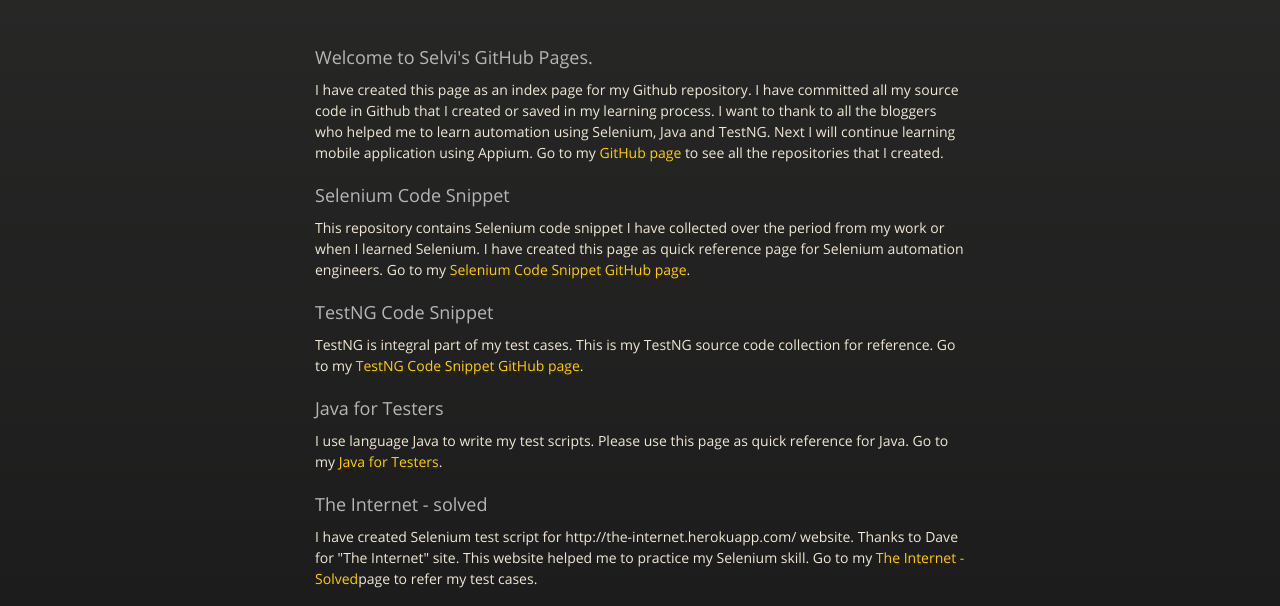
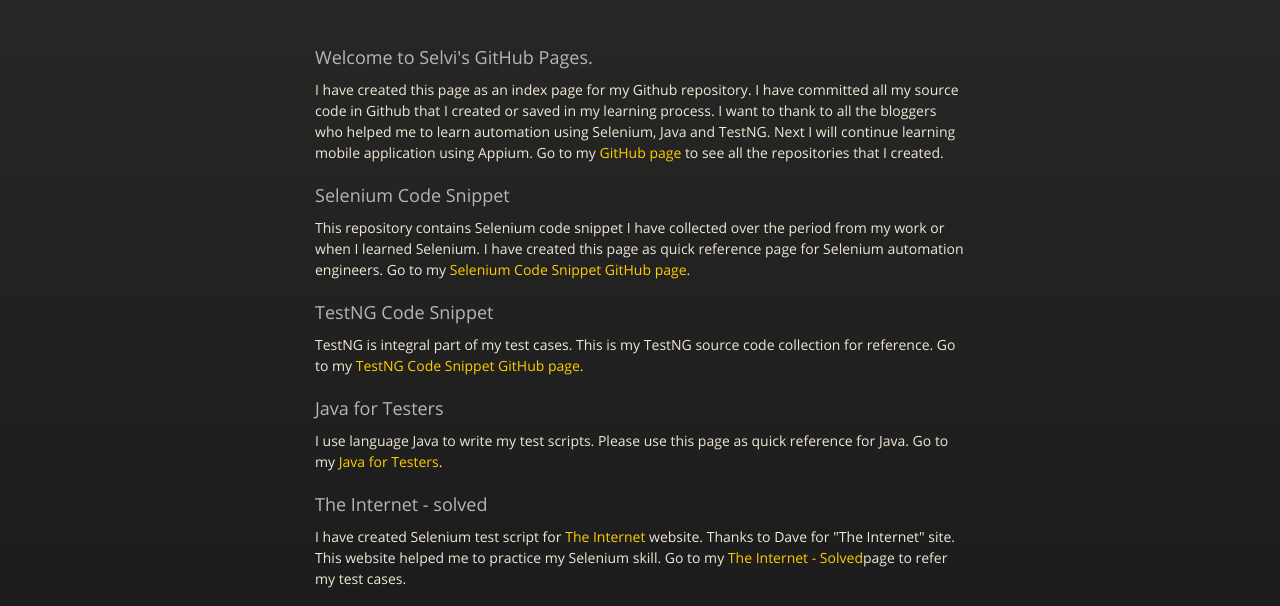
Before and after one commit to SelviAr/selviar.github.io, a plain HTML site: page index.html in a window 1280 px wide. Shown: the part 189-795 px from the top of the page. Drawn offline with nearby package versions, Linux system fonts and the light colour scheme.

Commit message:
Update index.html

```diff
--- a/index.html
+++ b/index.html
@@ -57,7 +57,7 @@
 
 <h3>
 <a id="The-Internet-solved" class="anchor" href="#support-or-contact" aria-hidden="true"><span aria-hidden="true" class="octicon octicon-link"></span></a>The Internet - solved</h3>
-<p>I have created Selenium test script for http://the-internet.herokuapp.com/ website. Thanks to Dave for "The Internet" site. This website helped me to practice my Selenium skill. Go to my <a href="https://github.com/SelviAr/theInternet-solved">The Internet - Solved</a>page to refer my test cases.</p>
+<p>I have created Selenium test script for <a href="http://the-internet.herokuapp.com/">The Internet</a> website. Thanks to Dave for "The Internet" site. This website helped me to practice my Selenium skill. Go to my <a href="https://github.com/SelviAr/theInternet-solved">The Internet - Solved</a>page to refer my test cases.</p>
 
 
 <h3>
```
